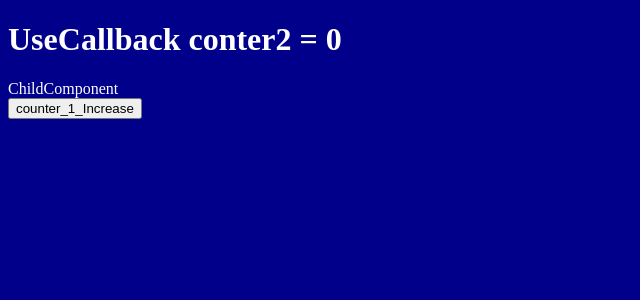
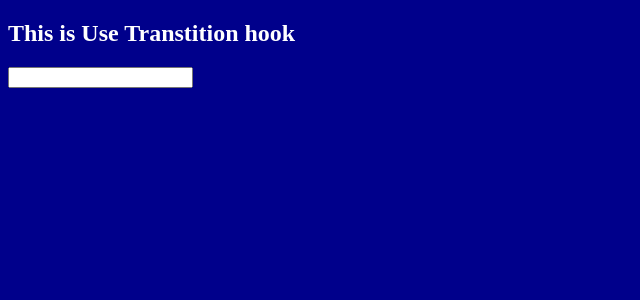
Before and after one commit to sikkki23/react-hooks, a React (Vite) app: page / in a window 1280 px wide. Shown: the top 300 px of the page, without its empty margins (0-640 px from the left). Built offline with nearby package versions, Linux system fonts and the light colour scheme.

Commit message:
useTransition example added

```diff
--- a/src/App.jsx
+++ b/src/App.jsx
@@ -7,17 +7,31 @@ import IndGov from '../PropsDrillDown/IndGov'
 import Reducer from '../useReducer/Reducer'
 import Cart from '../useMemo/Cart'
 import UseCallback from '../useCallback/usecallback'
+import Index from '../useTransition/Index'
 
 const App = () => {
   return (
     <div>
-       {/* <Counter/>
-      <FetchData/>
-      <ChangeBg/>
-      <IndGov /> */}
+       {/* <Counter/>  */}
+      {/* <FetchData/> */}
+
+      {/* useLayOutEffect hook */ }
+      {/* <ChangeBg/>  */}
+
+      {/* props DrillDown and use Conret hook */}
+      {/* <IndGov />  */}
+
+      {/* useReducer hook */}
       {/* <Reducer /> */}
+
+      {/* useMemo hook */}
       {/* <Cart/> */}
-     <UseCallback />
+
+      {/* useCallback hook */}
+      {/* <UseCallback /> */}
+
+      {/* useTransition hook */}
+     <Index />
       </div>
 
   )
--- /dev/null
+++ b/useTransition/Index.jsx
@@ -0,0 +1,23 @@
+import React, { useState, startTransition, useTransition } from 'react'
+
+const Index = () => {
+
+    const [search, setSearch] = useState('');
+
+    const [isPending,startTranstiyion] = useTransition();
+
+    const handleSearch = (e) => {
+        startTransition(() => setSearch(e.target.value));
+    console.log('Search:' , search);
+    };
+
+
+  return (
+    <div>
+        <h2>This is Use Transtition hook </h2>
+        <input type="text" value={search} onChange={handleSearch}/>
+        </div>
+  )
+}
+
+export default Index
```
